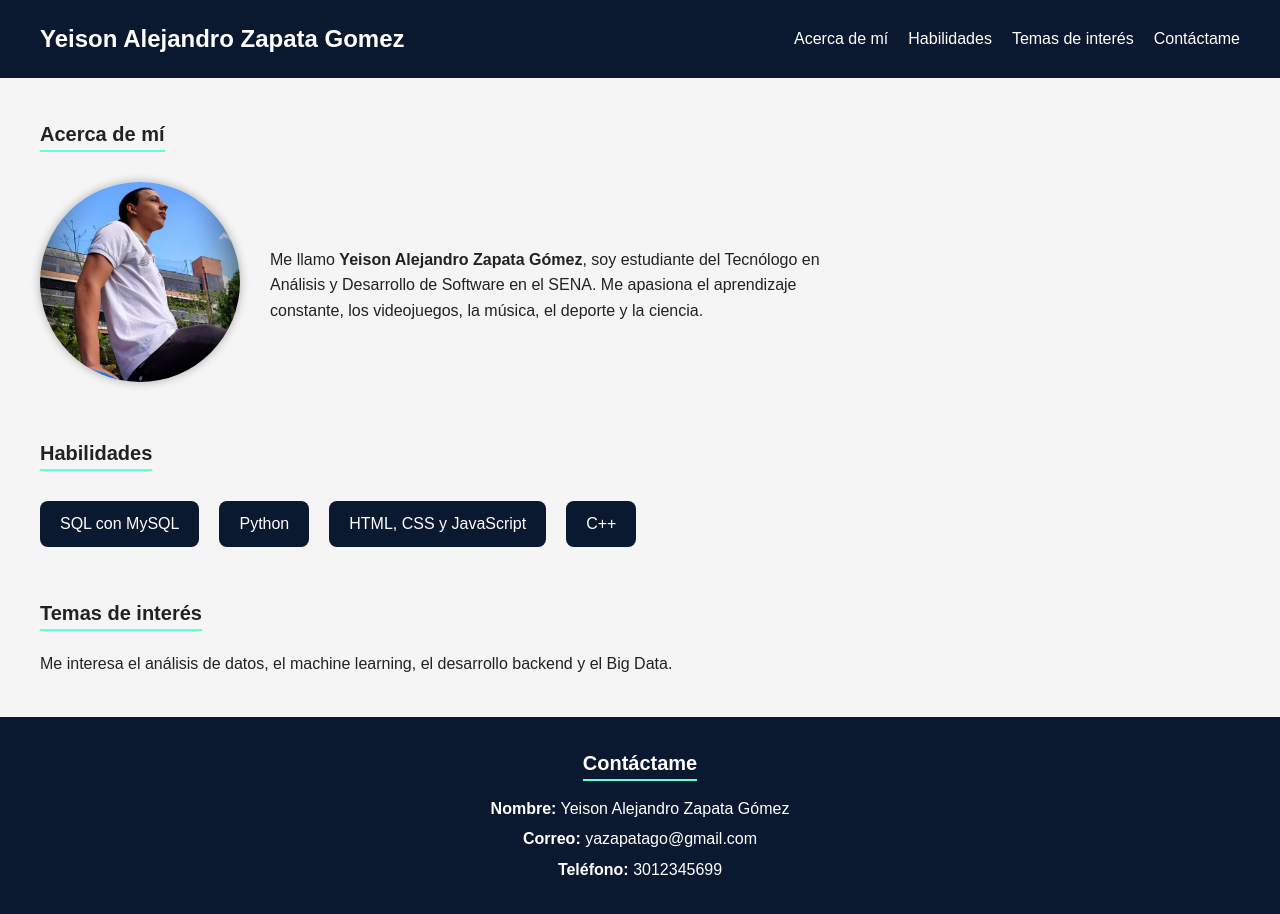
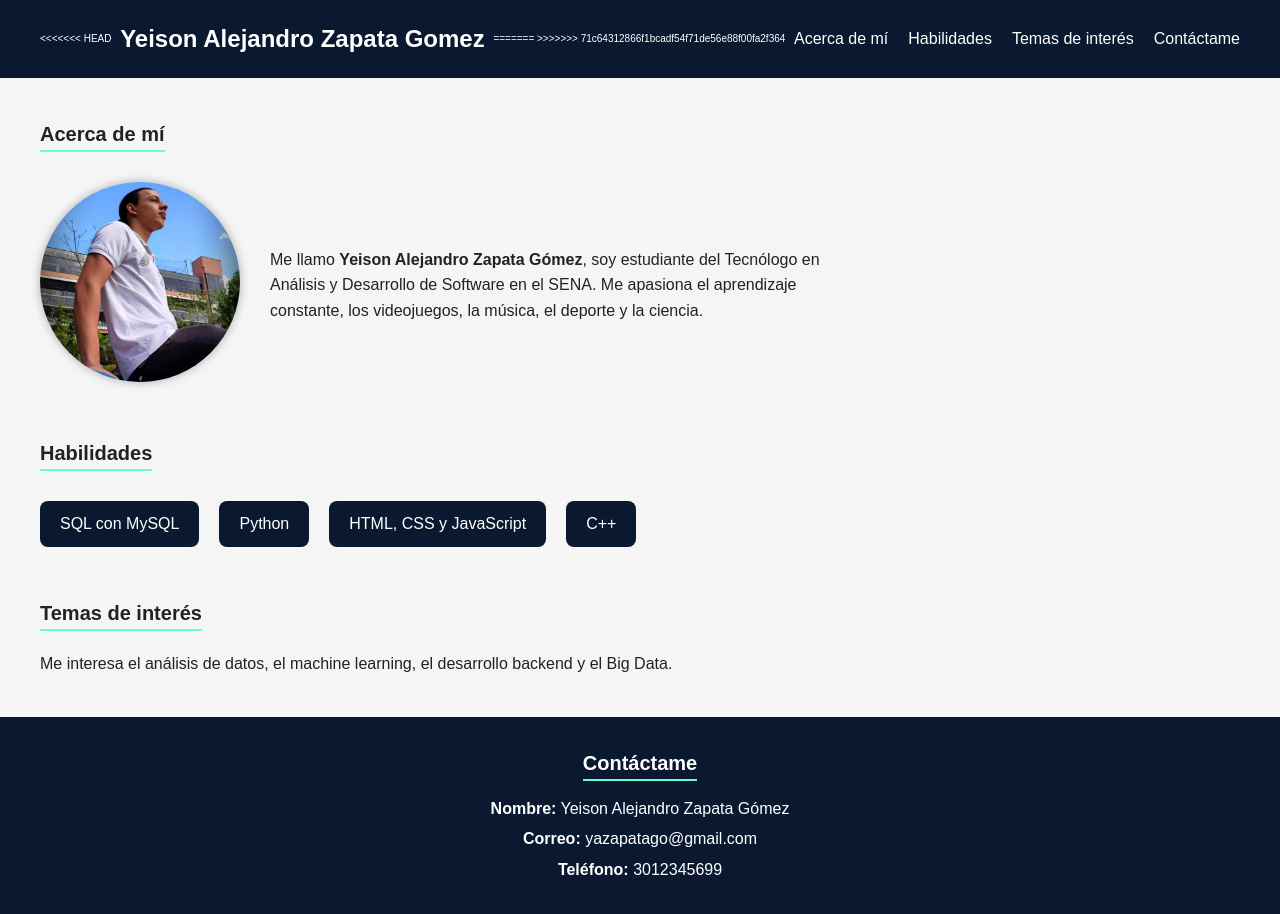
Before and after one commit to Yazapatago/Ejemplo_SENA, a plain HTML site: page index.html in a window 1280 px wide. Drawn offline with Linux system fonts and the light colour scheme.

```diff
--- a/index.html
+++ b/index.html
@@ -8,7 +8,10 @@
 </head>
 <body>
     <header class="header">
+<<<<<<< HEAD
         <h1 class="header__title">Yeison Alejandro Zapata Gomez</h1>
+=======
+>>>>>>> 71c64312866f1bcadf54f71de56e88f00fa2f364
         <nav class="nav">
             <ul class="nav__list">
                 <li><a href="#acercaDeMi">Acerca de mí</a></li>
```
